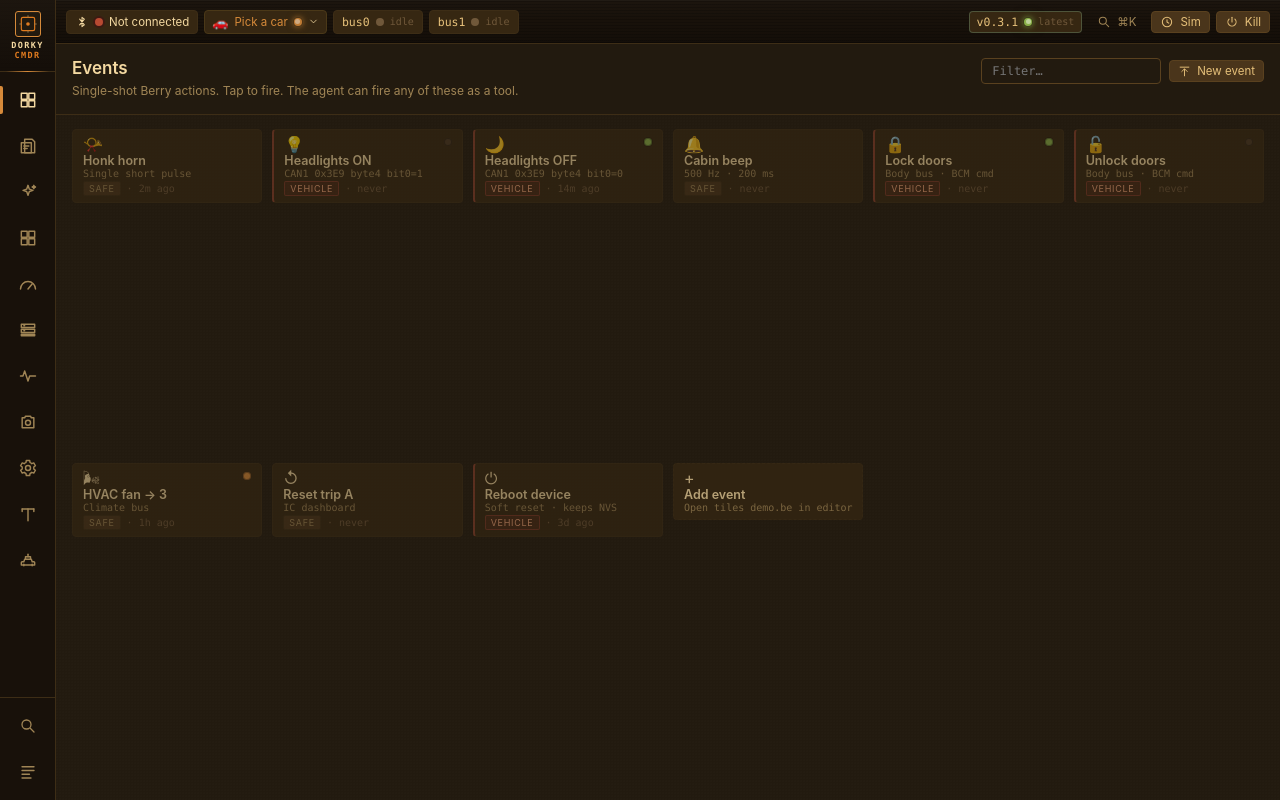
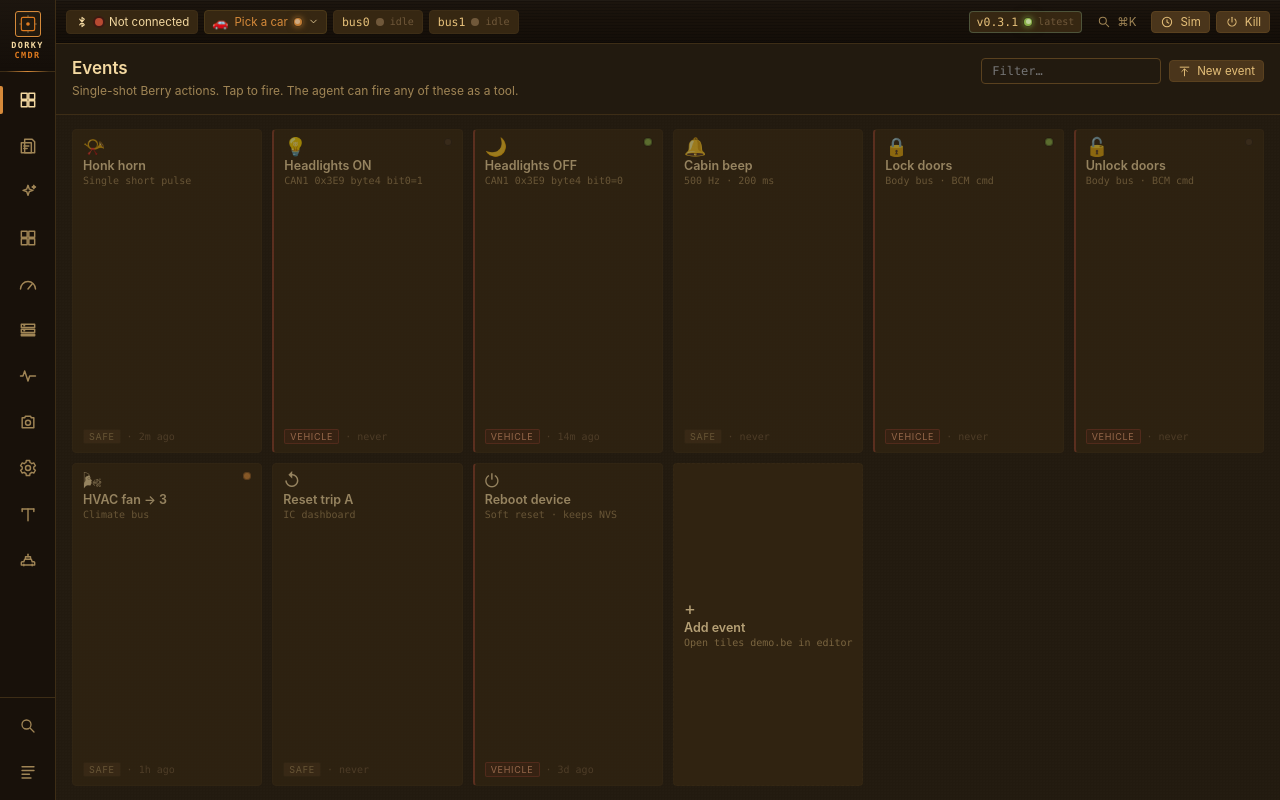
Before and after one commit to dzid26/ESP32-DualCAN, a Svelte app in the folder webui/: page / in a window 1280 px wide. Built offline with nearby package versions, Linux system fonts and the light colour scheme.

Commit message:
Revert "style(webui-v1): tile compactness — content-height rows, smaller icon"
This reverts commit a2efd00070518952edef8b7edc4afacf2d9c7ddb.

```diff
--- a/webui/src/app.css
+++ b/webui/src/app.css
@@ -372,17 +372,15 @@ button { font: inherit; color: inherit; }
 .evtile {
   position: relative; text-align: left;
   background: var(--dc-surface); border: 1px solid var(--dc-border); border-radius: var(--dc-radius);
-  padding: 6px 10px;
-  display: flex; flex-direction: column; gap: 0;
-  /* Don't stretch to row height — tiles are as tall as their content. */
-  align-self: start;
+  padding: 8px 10px;
+  display: flex; flex-direction: column; gap: 2px;
   cursor: pointer; transition: border-color .12s, transform .08s, background .12s;
   font-family: inherit; color: var(--dc-text);
 }
 .evtile:hover:not(:disabled) { border-color: var(--dc-border-hi); background: var(--dc-surface-2); }
 .evtile:active:not(:disabled) { transform: translateY(1px); }
 .evtile:disabled { opacity: .55; cursor: not-allowed; }
-.evtile__icon { font-size: 16px; line-height: 1; margin-bottom: 1px; }
+.evtile__icon { font-size: 18px; line-height: 1; margin-bottom: 0; }
 .evtile__led {
   position: absolute; top: 8px; right: 10px;
   width: 8px; height: 8px; border-radius: 999px;
@@ -395,7 +393,7 @@ button { font: inherit; color: inherit; }
 .evtile__led--err  { background: var(--dc-danger); box-shadow: inset 0 0 0 1px rgba(0,0,0,0.35); }
 .evtile__name { font-size: 12.5px; font-weight: 600; color: var(--dc-text); }
 .evtile__desc { font-size: 10px; color: var(--dc-text-fade); white-space: nowrap; overflow: hidden; text-overflow: ellipsis; }
-.evtile__foot { display: flex; align-items: center; gap: 6px; padding-top: 2px; }
+.evtile__foot { display: flex; align-items: center; gap: 6px; margin-top: auto; padding-top: 4px; }
 .evtile__pill {
   font-size: 9px; letter-spacing: .08em; text-transform: uppercase;
   padding: 1px 5px; border-radius: 2px;
```
